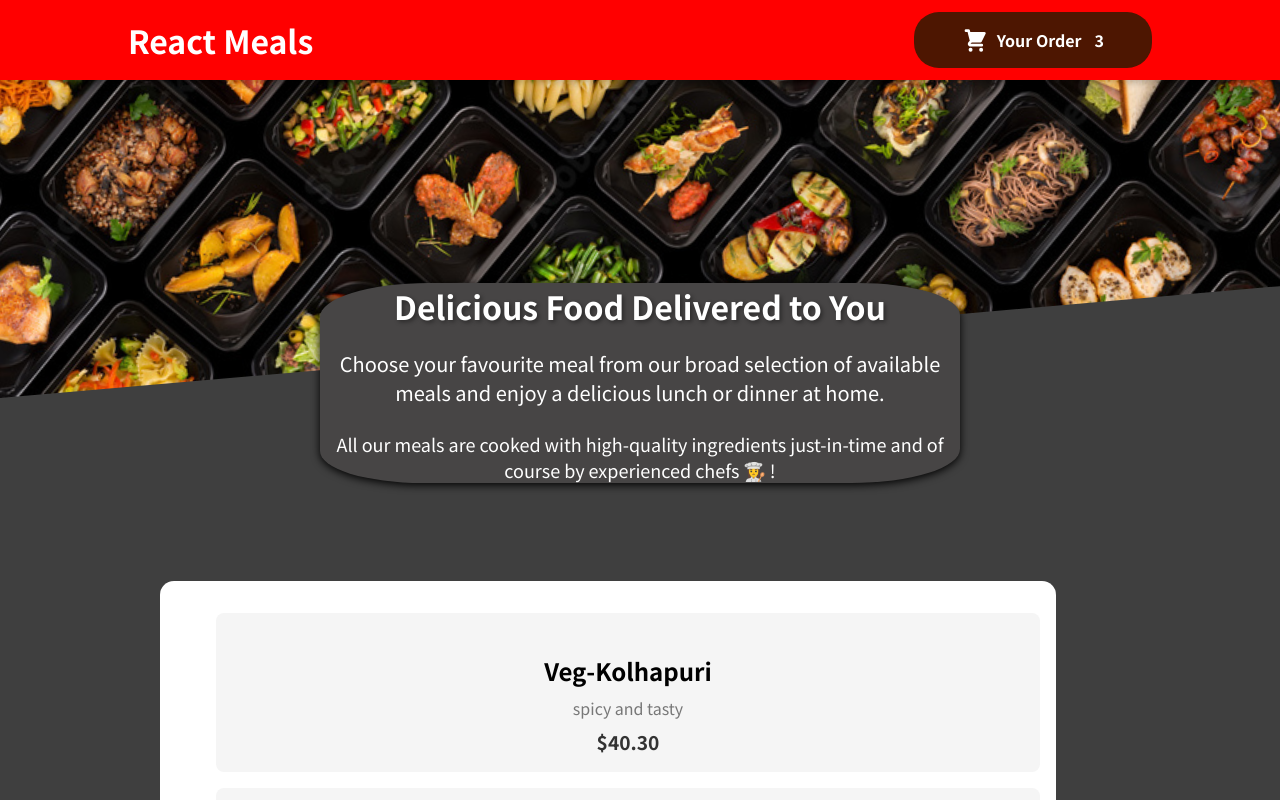
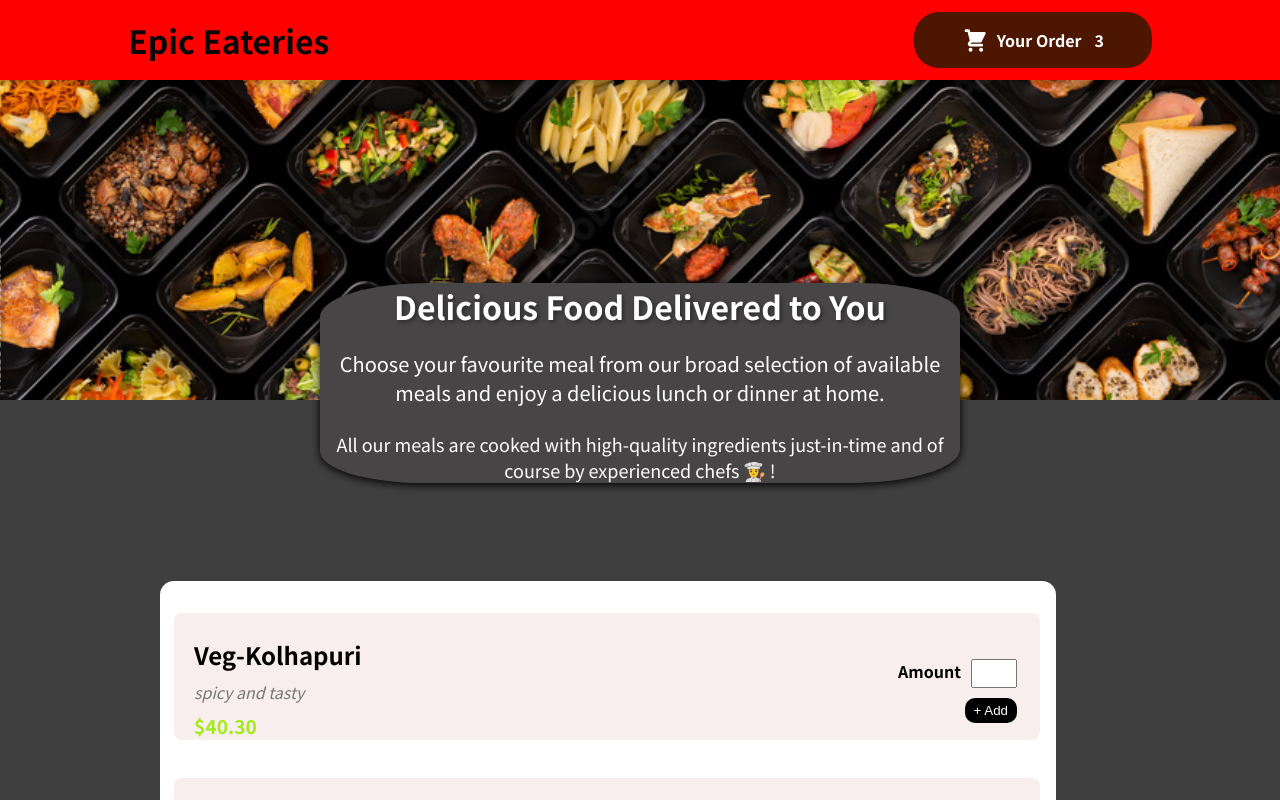
Before and after one commit to Vaibhavdesai99/Restaurant-Website--React-JS, a React (Create React App) app: page / in a window 1280 px wide. Shown: the top 800 px of the page. Built offline with nearby package versions, Linux system fonts and the light colour scheme.

Commit message:
Adding a Form

```diff
--- a/src/Components/Layout/Header.js
+++ b/src/Components/Layout/Header.js
@@ -7,7 +7,7 @@ const Header = (props) => {
   return (
    <>
    <header className={classes.header}>
-      <h1>React Meals</h1>
+      <h1>Epic Eateries</h1>
       <HeaderCartButton></HeaderCartButton>
 
    </header>
--- a/src/Components/Layout/Header.module.css
+++ b/src/Components/Layout/Header.module.css
@@ -5,7 +5,7 @@
     width: 100%;
     height: 5rem;
     background-color: red;
-    color: white;
+    color: rgb(9, 8, 8);
     display: flex;
     justify-content: space-between;
     align-items: center;
@@ -26,5 +26,5 @@
     width: 110%;
     height: 100%;
     object-fit: cover;
-    transform: rotateZ(-5deg) translateY(-4rem) translateX(-1rem);
+    /* transform: rotateZ(-5deg) translateY(-4rem) translateX(-1rem); */
 }
--- /dev/null
+++ b/src/Components/Meals/MealItem/MealItemForm.js
@@ -0,0 +1,19 @@
+import React from 'react'
+import Input from '../../UI/Input'
+import classes from './MealItemForm.module.css'
+const MealItemForm = (props) => {
+  return (
+   <form className={classes.form}>
+    <Input label='Amount' input={{
+        id:'amount',
+        type:'number',
+        min:'1',
+        max:'5'
+
+    }}/>
+    <button> + Add</button>
+   </form>
+  )
+}
+
+export default MealItemForm
--- /dev/null
+++ b/src/Components/Meals/MealItem/MealItemForm.module.css
@@ -0,0 +1,29 @@
+.form{
+    display: flex;
+    flex-direction: column;
+    align-items: flex-end;
+    /* margin-top: -17px; */
+    margin-top: -104px;
+    padding: 23px;
+    justify-content: space-between;
+    margin-bottom: 2rem;
+}
+
+.form input{
+    padding: 5px 1px;
+}
+.form label{
+    padding: 8px 10px;
+    font-weight: bold;
+}
+
+.form button {
+
+        margin-top: 10px;
+        padding: 5px 9px;
+        text-align: center;
+        color: white;
+        background: black;
+        border: none;
+        border-radius: 10px;
+}
--- a/src/Components/Meals/MealItem/MealItems.js
+++ b/src/Components/Meals/MealItem/MealItems.js
@@ -1,4 +1,5 @@
 import React from "react";
+import MealItemForm from "./MealItemForm";
 import classes from './MealItems.module.css'
 const MealItems = (props) => {
   const price = `$${props.price.toFixed(2)}`;
@@ -9,7 +10,7 @@ const MealItems = (props) => {
         <div className={classes.description}>{props.description}</div>
         <div className={classes.price}>{price}</div>
       </div>
-      <div></div>
+      <div><MealItemForm/></div>
     </li>
   );
 };
--- a/src/Components/Meals/MealItem/MealItems.module.css
+++ b/src/Components/Meals/MealItem/MealItems.module.css
@@ -1,12 +1,14 @@
 /* MealItems.module.css */
 
 .meals {
+
     display: flex;
     flex-direction: column;
-    align-items: center;
-    background-color: #f5f5f5;
-    padding: 1rem;
+    background-color: #f9eeee;
+    padding: 0rem;
     border-radius: 8px;
+    margin-left: -42px;
+    padding-left: 20px;
   }
 
   .meals h3 {
@@ -18,12 +20,14 @@
     font-size: 1rem;
     color: #777;
     margin-bottom: 0.5rem;
+    font-style: italic;
   }
 
   .price {
     font-size: 1.2rem;
     font-weight: bold;
-    color: #333;
+    color: #a3ea1e;
+
   }
 
   li {
--- a/src/Components/Meals/MealsSummary.module.css
+++ b/src/Components/Meals/MealsSummary.module.css
@@ -16,7 +16,7 @@
   .title {
     font-size: 2rem;
     margin-bottom: 1rem;
-    text-shadow: 2px 2px 4px rgba(0, 0, 0, 0.4)
+    text-shadow: 2px 2px 4px rgba(2, 0, 0, 0.4)
   }
 
   .description {
--- /dev/null
+++ b/src/Components/UI/Input.js
@@ -0,0 +1,15 @@
+import React from 'react'
+import classes from './Input.module.css'
+
+// {type:'text'} when we use {...props.input} in input field that - type:'text' get added to that input field when we use spread operator on an input element.
+
+const Input = (props) => {
+  return (
+    <div className={classes.input}>
+      <label htmlFor={props.input.id}>{props.label}</label>
+      <input {...props.input}/>
+    </div>
+  )
+}
+
+export default Input
```
Also changed, not shown: src/Components/UI/Input.module.css (added).
